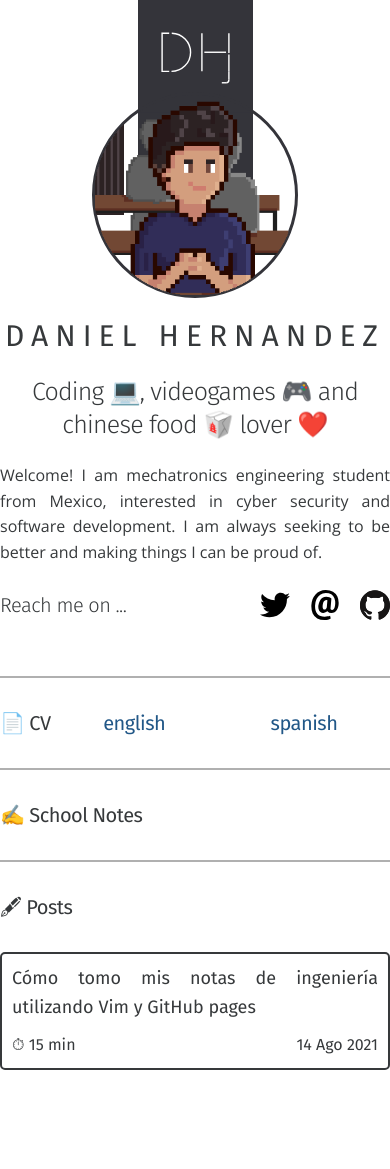
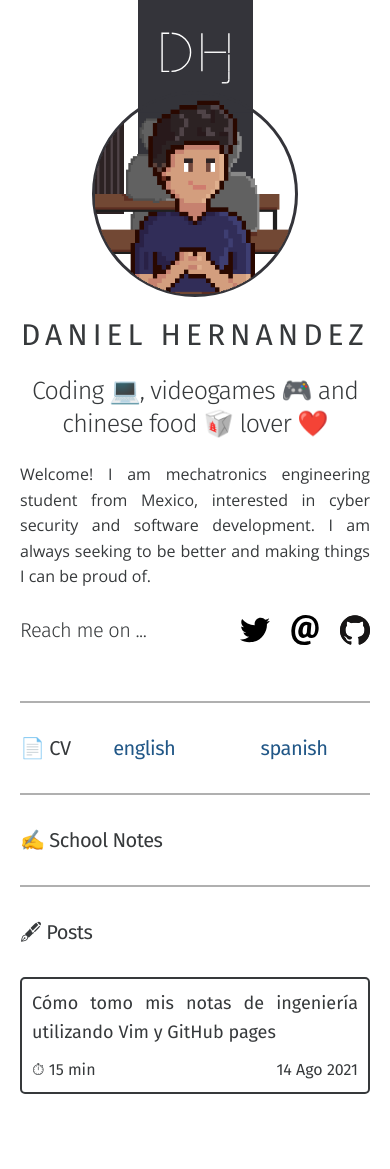
Before and after one commit to danielhj1998/danielhj1998.github.io, a Jekyll site: the page built from index.html, in a window 390 px wide. Built offline with Jekyll 4.4.1, drawn with Linux system fonts in a browser that asks for light colours; before the commit the page ends 1145 px from its top, so only the background shows below that.

Commit message:
Fixed mobile css padding

```diff
--- a/css/main.scss
+++ b/css/main.scss
@@ -51,7 +51,7 @@ div.courtain {
     background-color: #34343A;
     width: 115px;
     height: 115px;
-    margin-top: -7px;
+    margin-top: -8px;
 }
 
 div.page-content {
@@ -196,6 +196,12 @@ div.secondary-container {
 }
 
 @media (max-width: 542px) {
+    div.home{
+        padding: 0 20px;
+        h2 {
+            letter-spacing: 5px;
+        }
+    }
     div.main-container, div.secondary-container {
         width: 100%;
     }
```
